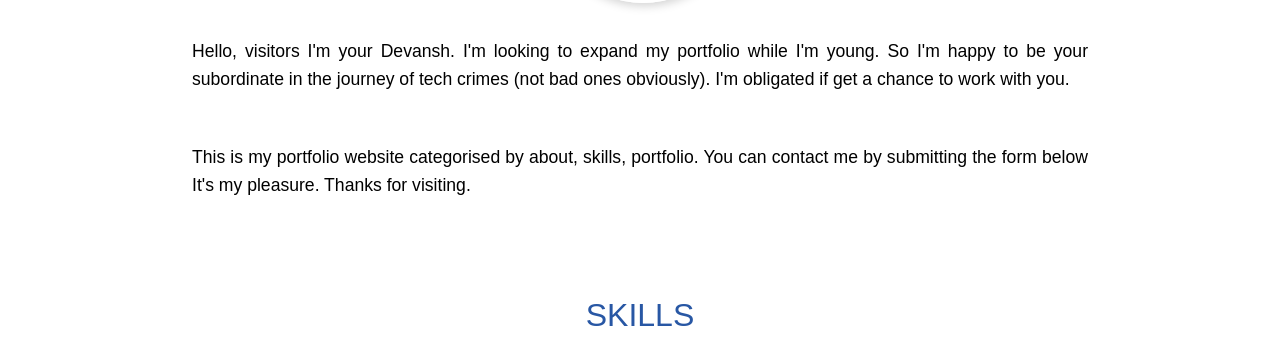
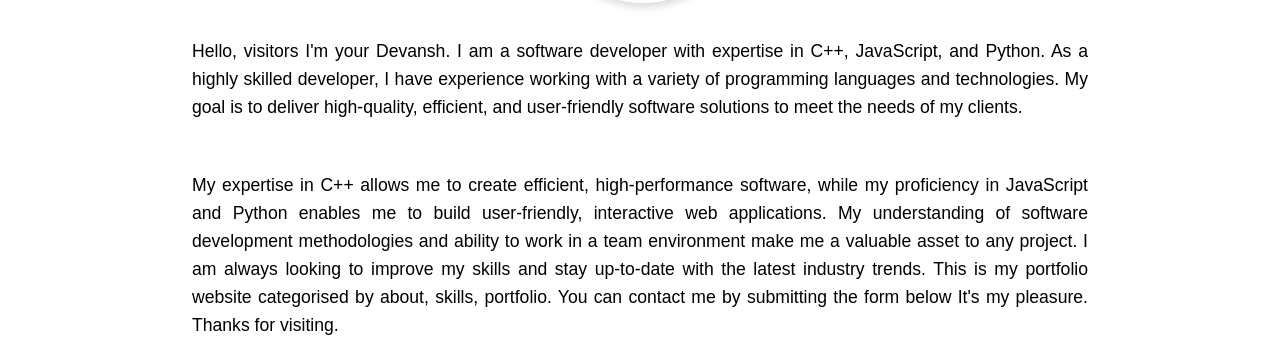
Before and after one commit to devanshkasaudhan/devanshkasaudhan.github.io, a plain HTML site: page index.html in a window 1280 px wide. Shown: the part 638-990 px from the top of the page. Drawn offline with Linux system fonts and the light colour scheme.

Commit message:
edited about

```diff
--- a/index.html
+++ b/index.html
@@ -55,10 +55,10 @@
                 <img src="img/IMG DEvansh.jpeg" id="profilepic" alt="img">
             </div>
             <p id="aboutpara" >
-                Hello, visitors I'm your Devansh. I'm looking to expand my portfolio while I'm young. So I'm happy to be your subordinate in the journey of tech crimes (not bad ones obviously). I'm obligated if get a chance to work with you.
+                Hello, visitors I'm your Devansh. I am a software developer with expertise in C++, JavaScript, and Python. As a highly skilled developer, I have experience working with a variety of programming languages and technologies. My goal is to deliver high-quality, efficient, and user-friendly software solutions to meet the needs of my clients.
             </p>
             <p id="aboutpara" >
-                This is my portfolio website categorised by about, skills, portfolio. You can contact me by submitting the form below It's my pleasure. Thanks for visiting.
+                My expertise in C++ allows me to create efficient, high-performance software, while my proficiency in JavaScript and Python enables me to build user-friendly, interactive web applications. My understanding of software development methodologies and ability to work in a team environment make me a valuable asset to any project. I am always looking to improve my skills and stay up-to-date with the latest industry trends. This is my portfolio website categorised by about, skills, portfolio. You can contact me by submitting the form below It's my pleasure. Thanks for visiting.
             </p>
         </section>
         <section id="skill">
```
